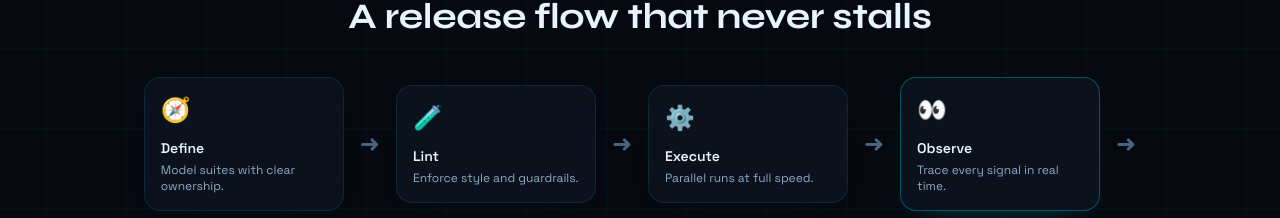
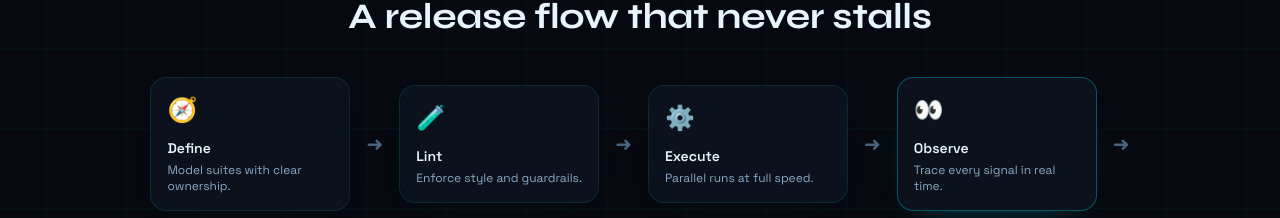
Before and after one commit to ikekra/Automation-Framework, a Next.js app in the folder landing/: page / in a window 1280 px wide. Shown: the part 4157-4375 px from the top of the page. Built offline with nearby package versions, Linux system fonts and the light colour scheme; no server answers.

Commit message:
Reduce pipeline arrow size

```diff
--- a/landing/src/app/page.tsx
+++ b/landing/src/app/page.tsx
@@ -404,7 +404,7 @@ export default function Home() {
                   <p className="mt-1 text-xs text-[var(--muted-foreground)]">{step.description}</p>
                 </div>
                 {index < pipelineSteps.length - 1 ? (
-                  <span className="hidden text-2xl text-[var(--dim-foreground)] md:inline">➜</span>
+                  <span className="hidden text-xl text-[var(--dim-foreground)] md:inline">➜</span>
                 ) : null}
               </div>
             ))}
```
